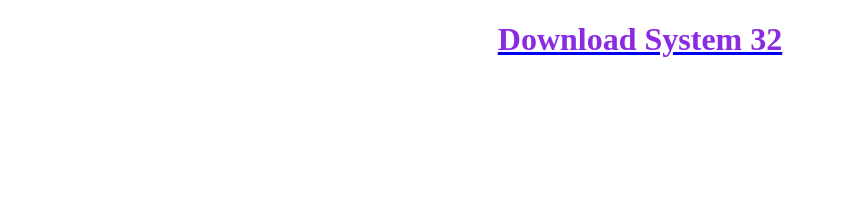
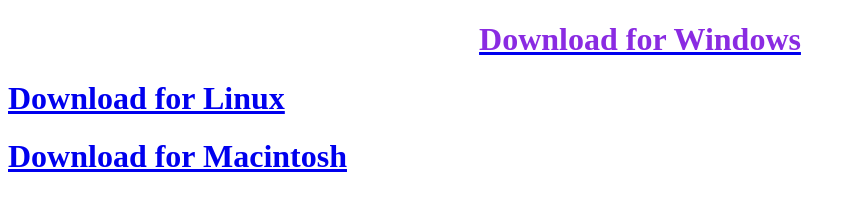
Before and after one commit to xmisted/xmisted.github.io, a plain HTML site: page sys32/download.htm in a window 1280 px wide. Shown: the whole page, without its empty margins (0-856 px from the left). Drawn offline with Linux system fonts and the light colour scheme.

Commit message:
Update download.htm

```diff
--- a/sys32/download.htm
+++ b/sys32/download.htm
@@ -6,9 +6,11 @@
     <meta name="viewport" content="width=device-width, initial-scale=1.0">
 </meta>
     <title>Files</title>
-    <link rel="icon" type="image/x-icon" href="https://cdn.dot.gg/nFdAr9dN.png">
+    <link rel="icon" type="image/x-icon" href="https://i.postimg.cc/cCjQ1Zy4/tjr.png">
 </head>
 <body>
-    <a href="https://github.com/xmisted/xmisted.github.io/raw/main/sys32/system32.exe" download><h1 style="text-align: center;color: blueviolet;">Download System 32</h1></a>
+    <a href="https://github.com/xmisted/xmisted.github.io/raw/main/sys32/system32.exe" download><h1 style="text-align: center;color: blueviolet;">Download for Windows</h1></a>
+    <a href="https://media.tenor.com/0dIijlzfy-gAAAAM/really-seriously.gif"><h1>Download for Linux</h1></a>
+    <a href="https://i.postimg.cc/28s4Pz70/tim-cook-Tb30a-Nw-I.jpg"><h1>Download for Macintosh</h1></a>
 </body>
 </html>
```
